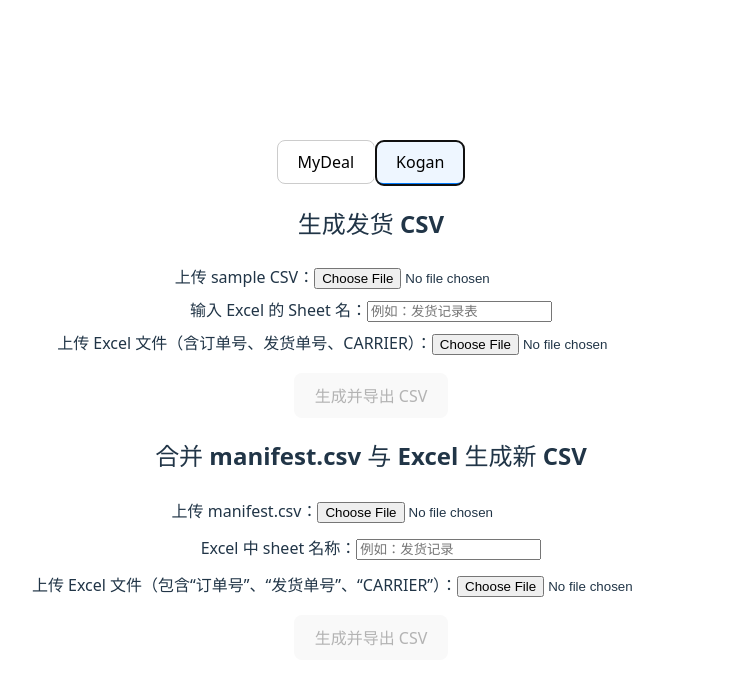
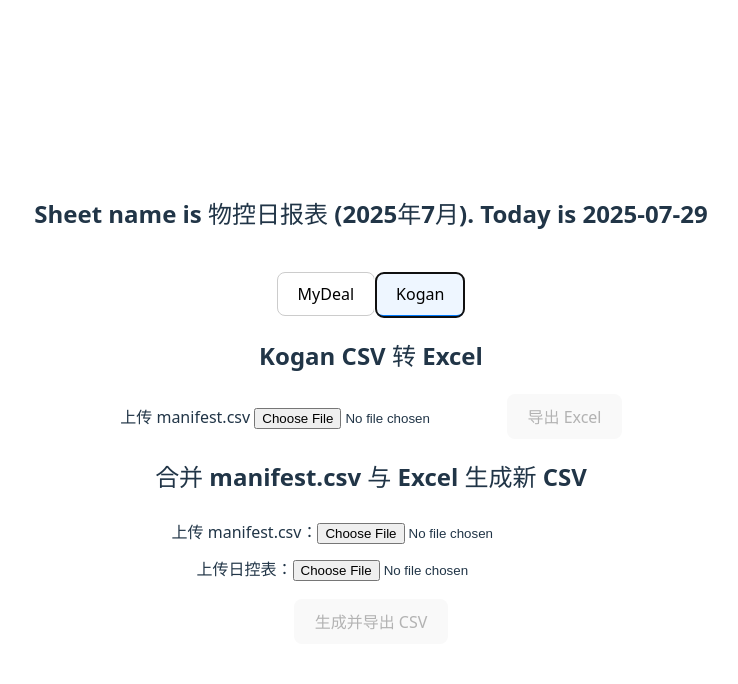
Before and after one commit to hanzhujiang/deals-transfer-tools, a Vue app: page / in a window 1280 px wide. Both pictures are taken after a click on the button "Kogan". Shown: the top 684 px of the page, without its empty margins (269-1007 px from the left). Built offline with nearby package versions, Linux system fonts and the light colour scheme.

Commit message:
complete

```diff
--- a/src/App.vue
+++ b/src/App.vue
@@ -1,10 +1,10 @@
 <script setup>
 import { ref } from 'vue'
 import MyDealCsvToExcel from './components/MyDealCsvToExcel.vue'
-import ExcelBackToCsv from './components/ExcelBackToCsv.vue'
+import MyDealExcelBackToCsv from './components/MyDealExcelBackToCsv.vue'
 import KoganCsvToExcel from './components/KoganCsvToExcel.vue'
 import KoganExcelBackToCsv from './components/KoganExcelBackToCsv.vue'
-
+const sheet = import.meta.env.VITE_SHEET_TAB;
 const activeTab = ref('MyDeal')
 
 const tabs = [
@@ -15,6 +15,7 @@
 
 <template>
   <div>
+    <h2 style="margin: 40px;">Sheet name is {{ sheet }}. Today is {{ new Date().toISOString().split('T')[0]}}</h2>
     <div style="">
       <button v-for="tab in tabs" :key="tab.value" @click="activeTab = tab.value" :style="{
         padding: '10px 20px',
@@ -29,7 +30,7 @@
 
     <div v-if="activeTab === 'MyDeal'">
       <MyDealCsvToExcel />
-      <ExcelBackToCsv />
+      <MyDealExcelBackToCsv />
     </div>
 
 
--- a/src/components/KoganCsvToExcel.vue
+++ b/src/components/KoganCsvToExcel.vue
@@ -1,122 +1,89 @@
 <template>
     <div>
-        <h2>生成发货 CSV</h2>
-
-        <div>
-            <label>上传 sample CSV：</label>
-            <input type="file" accept=".csv" @change="handleSampleCsv" />
-        </div>
-
-        <div>
-            <label>输入 Excel 的 Sheet 名：</label>
-            <input v-model="sheetName" placeholder="例如：发货记录表" />
-        </div>
-
-        <div>
-            <label>上传 Excel 文件（含订单号、发货单号、CARRIER）：</label>
-            <input type="file" accept=".xlsx" @change="handleExcelUpload" />
-        </div>
-
-        <button @click="generateCsv" :disabled="!sampleData.length || !excelMap.size">
-            生成并导出 CSV
-        </button>
+        <h2>Kogan CSV 转 Excel</h2>
+        <label>上传 manifest.csv
+            <input type="file" accept=".csv" @change="handleFileUpload" />
+        </label>
+        <button @click="exportToExcel" :disabled="!processedData.length">导出 Excel</button>
     </div>
 </template>
 
 <script setup>
-import { ref } from 'vue'
-import * as XLSX from 'xlsx'
-import Papa from 'papaparse'
-import { saveAs } from 'file-saver'
+import * as XLSX from "xlsx"
+import { ref } from "vue"
+import { shippingRules, kogan_weight_map } from "../const/koganConstants";
 
-const sheetName = ref('')
-const sampleData = ref([])
-const excelMap = ref(new Map())
 
-function handleSampleCsv(e) {
-    const file = e.target.files[0]
-    if (!file) return
+const processedData = ref([])
 
-    Papa.parse(file, {
-        header: true,
-        skipEmptyLines: true,
-        complete(results) {
-            sampleData.value = results.data
-        }
-    })
-}
-
-function handleExcelUpload(e) {
-    const file = e.target.files[0]
+function handleFileUpload(event) {
+    const file = event.target.files[0]
     if (!file) return
 
     const reader = new FileReader()
-    reader.onload = () => {
-        const wb = XLSX.read(reader.result, { type: 'binary' })
-        const sheet = wb.Sheets[sheetName.value.trim()]
-        if (!sheet) {
-            alert(`未找到 Sheet: ${sheetName.value}`)
-            return
-        }
+    reader.onload = (e) => {
+        const csv = e.target.result
+        const workbook = XLSX.read(csv, { type: "binary" })
+        const sheet = workbook.Sheets[workbook.SheetNames[0]]
+        const jsonData = XLSX.utils.sheet_to_json(sheet)
 
-        const rawRows = XLSX.utils.sheet_to_json(sheet, { header: 1, defval: '' })
-        const headers = rawRows[2]
-        const rows = rawRows.slice(3)
+        processedData.value = jsonData.map(row => {
+            const sku = (row.ProductCode || "").replace("AXS-", "")
+            const quantity = Number(row.Quantity || 0)
+            const itemPrice = Number(row.ItemPrice || 0)
 
-        const structured = rows.map(row => {
-            const obj = {}
-            headers.forEach((key, i) => {
-                obj[key] = row[i] ?? ''
-            })
-            return obj
-        })
-
-        excelMap.value.clear()
-        structured.forEach(row => {
-            const orderId = row['订单号']?.toString().trim()
-            if (orderId) {
-                excelMap.value.set(orderId, {
-                    trackingCode: row['发货单号'] || '',
-                    carrier: row['CARRIER'] || ''
-                })
+            return {
+                销售平台: "Kogan",
+                日期: row.OrderDate || "",
+                订单号: row.OrderID || "",
+                SKU: sku,
+                名称: "",
+                数量: quantity,
+                MyDeal价格: "",
+                MyDeal运费: "",
+                总价格: itemPrice * quantity,
+                总运费: calculateShipping(row.ProductCode, row.DeliveryPostCode),
+                地址: [row.DeliveryAddress1, row.DeliveryAddress2, row.DeliverySuburb, row.DeliveryState, row.DeliveryPostCode]
+                    .filter(Boolean)
+                    .join(" "),
+                联系人: row.DeliveryName || "",
+                电话: row.DeliveryPhone || "",
             }
         })
     }
     reader.readAsBinaryString(file)
 }
 
-function generateCsv() {
-    const today = new Date()
-    const dispatchDate = `${String(today.getDate()).padStart(2, '0')}/${String(today.getMonth() + 1).padStart(2, '0')}/${today.getFullYear()}`
+function calculateShipping(productCode, postcode) {
+    const postcodeRanges = []
+    for (const rule of shippingRules) {
+        const { base, rate, ranges } = rule
+        ranges.split(",").forEach(range => {
+            const trimmed = range.trim()
+            if (trimmed.includes("-")) {
+                const [start, end] = trimmed.split("-").map(Number)
+                postcodeRanges.push({ start, end, base, rate })
+            } else {
+                const val = Number(trimmed)
+                postcodeRanges.push({ start: val, end: val, base, rate })
+            }
+        })
+    }
+    const weight = kogan_weight_map[productCode] || 0
+    const post = Number(postcode)
 
-    const output = sampleData.value.map(row => {
-        const orderId = row['OrderID']?.toString().trim()
-        const productCode = row['ProductCode'] || ''
-        const match = excelMap.value.get(orderId)
+    for (const entry of postcodeRanges) {
+        if (post >= entry.start && post <= entry.end) {
+            return +(entry.base + weight * entry.rate).toFixed(2)
+        }
+    }
+    return 0
+}
 
-        return {
-            CONNOTE: match?.trackingCode || '',
-            ITEM: productCode.replace(/^AXS-/, ''),
-            SERIAL_NUMBER: '',
-            DISPATCH_DATE: dispatchDate,
-            ORDER_ID: orderId,
-            QUANTITY: row['Quantity'] || '',
-            CARRIER: match?.carrier || '',
-            WAREHOUSE: row['OriginWarehouse'] || ''
-        }
-    })
-
-    const csv = Papa.unparse(output)
-    const blob = new Blob([csv], { type: 'text/csv;charset=utf-8;' })
-    saveAs(blob, 'manifest_output.csv')
+function exportToExcel() {
+    const worksheet = XLSX.utils.json_to_sheet(processedData.value)
+    const workbook = XLSX.utils.book_new()
+    XLSX.utils.book_append_sheet(workbook, worksheet, "KoganOrders")
+    XLSX.writeFile(workbook, "kogan_orders.xlsx")
 }
 </script>
-
-<style scoped>
-input {
-    margin: 6px 0;
-}
-button {
-    margin-top: 12px;
-}
-</style>
--- a/src/components/KoganExcelBackToCsv.vue
+++ b/src/components/KoganExcelBackToCsv.vue
@@ -7,13 +7,9 @@
       <input type="file" accept=".csv" @change="handleSampleUpload" />
     </div>
 
-    <div>
-      <label>Excel 中 sheet 名称：</label>
-      <input v-model="sheetName" placeholder="例如：发货记录" />
-    </div>
 
     <div>
-      <label>上传 Excel 文件（包含“订单号”、“发货单号”、“CARRIER”）：</label>
+      <label>上传日控表：</label>
       <input type="file" accept=".xlsx, .xls" @change="handleExcelUpload" />
     </div>
 
@@ -27,6 +23,7 @@
 import { ref } from 'vue'
 import * as XLSX from 'xlsx'
 import { kogan_couriers_map } from "../const/koganConstants";
+const sheet_tab_name = import.meta.env.VITE_SHEET_TAB;
 
 const sheetName = ref('')
 const sampleData = ref([])
@@ -52,7 +49,7 @@
   const reader = new FileReader()
   reader.onload = () => {
     const workbook = XLSX.read(reader.result, { type: 'binary' })
-    const targetSheet = workbook.Sheets[sheetName.value.trim()]
+    const targetSheet = workbook.Sheets[sheet_tab_name]
     if (!targetSheet) {
       alert(`未找到 Sheet: ${sheetName.value}`)
       return
--- a/src/components/MyDealCsvToExcel.vue
+++ b/src/components/MyDealCsvToExcel.vue
@@ -1,6 +1,6 @@
 <template>
   <div>
-    <h2>MyDeal CSV to Excel 日控表</h2>
+    <h2>MyDeal CSV 转 Excel</h2>
 
     <!-- 上传 CSV 文件 -->
     <label>
@@ -9,12 +9,6 @@
       <br /><br />
     </label>
 
-
-    <label>
-      日控表的 Sheet 名称：
-      <input v-model="markingSheetName" placeholder="" />
-    </label>
-    <br /><br />
 
     <!-- 上传 标记 Excel 文件 -->
     <label>
@@ -47,11 +41,11 @@
 <script setup>
 import { ref } from 'vue'
 import * as XLSX from 'xlsx'
+const sheet_tab_name = import.meta.env.VITE_SHEET_TAB;
 
 const convertedData = ref([])
 const tableHeaders = ref([])
 const markedOrderNumbers = ref(new Set())
-const markingSheetName = ref('物控日报表 (2025年7月)') // 用户输入的 sheet 名
 
 // 上传 CSV 文件处理
 function handleFileUpload(e) {
@@ -107,7 +101,8 @@
   reader.onload = () => {
     const workbook = XLSX.read(reader.result, { type: 'binary' })
 
-    const sheetName = markingSheetName.value.trim()
+
+    const sheetName = sheet_tab_name
     if (!sheetName) {
       alert('请先填写 Sheet 名称')
       return
--- a/src/components/ExcelBackToCsv.vue
+++ b/src/components/MyDealExcelBackToCsv.vue
@@ -1,19 +1,16 @@
 <template>
     <div>
-        <h2>回填发货信息到原始CSV</h2>
+        <h2>日控表Excel 转 CSV</h2>
+        <div>
+            <label>MyDeal导出的csv：</label>
+            <input type="file" accept=".csv" @change="handleCsvUpload" />
+                  <br /><br />
+        </div>
 
         <div>
-            <label>上传原始CSV：</label>
-            <input type="file" accept=".csv" @change="handleCsvUpload" />
-        </div>
-        <label>
-            日控表的 Sheet 名称：
-            <input v-model="markingSheetName" placeholder="" />
-        </label>
-        <br /><br />
-        <div>
-            <label>上传包含发货信息的Excel：</label>
+            <label>上传日控表：</label>
             <input type="file" accept=".xlsx" @change="handleExcelUpload" />
+                  <br /><br />
         </div>
 
         <button @click="mergeAndExport" :disabled="!csvData.length || !excelMap.size">
@@ -29,8 +26,8 @@
 const csvData = ref([])
 const excelMap = ref(new Map())
 const headers = ref([])
-const markingSheetName = ref('物控日报表 (2025年7月)')
 import { mydeal_couriers_map } from "../const/myDealConstants";
+const sheet_tab_name = import.meta.env.VITE_SHEET_TAB;
 
 function handleCsvUpload(e) {
     const file = e.target.files[0]
@@ -39,17 +36,7 @@
     const reader = new FileReader()
     reader.onload = () => {
         const workbook = XLSX.read(reader.result, { type: 'binary' })
-        const sheetName = markingSheetName.value.trim()
-        if (!sheetName) {
-            alert('请先填写 Sheet 名称')
-            return
-        }
-
-        const sheet = workbook.Sheets[sheetName]
-        if (!sheet) {
-            alert(`未找到名称为 "${sheetName}" 的 Sheet, 请检查拼写`)
-            return
-        }
+        const sheet = workbook.Sheets[workbook.SheetNames[0]]
         csvData.value = XLSX.utils.sheet_to_json(sheet, { defval: '' })
         headers.value = Object.keys(csvData.value[0] || {})
     }
@@ -63,7 +50,7 @@
     const reader = new FileReader()
     reader.onload = () => {
         const workbook = XLSX.read(reader.result, { type: 'binary' })
-        const sheet = workbook.Sheets['物控日报表 (2025年7月)'];
+        const sheet = workbook.Sheets[sheet_tab_name]; // 指定 sheet 名字
         const excelRows = XLSX.utils.sheet_to_json(sheet, {
             header: 1,       // 先读取为二维数组（每行一个数组）
             defval: '',
@@ -85,13 +72,10 @@
         excelMap.value.clear()
         formatted.forEach(row => {
             const orderNo = row['订单号']
-            console.log('orderNo', orderNo);
-
             const trackingCode = row['发货单号'] || ''
             const raw_courier = row['物流公司'] || ''
             const courier = mydeal_couriers_map[raw_courier]
-            if (orderNo && trackingCode) {
-                console.log('orderNo', orderNo);
+            if (orderNo&&trackingCode) {
                 excelMap.value.set(orderNo, { trackingCode, courier })
             }
         })
@@ -116,6 +100,6 @@
     const ws = XLSX.utils.json_to_sheet(updated)
     const wb = XLSX.utils.book_new()
     XLSX.utils.book_append_sheet(wb, ws, 'Updated CSV')
-    XLSX.writeFile(wb, 'updated_sample.csv')
+    XLSX.writeFile(wb, 'updated_mydeal_order_list.csv')
 }
 </script>
```
Also changed, not shown: 1 other file (tests, documents, lock files or other folders).
